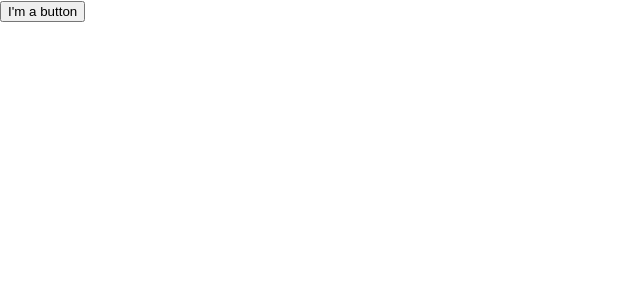
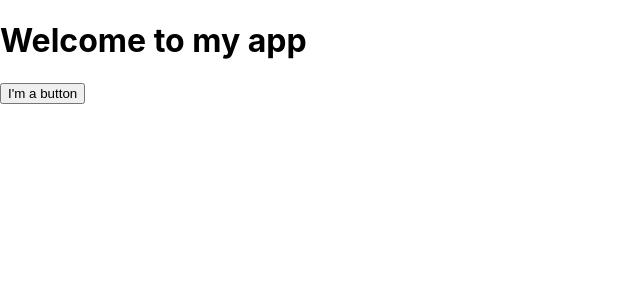
Before and after one commit to sadik312/react_practice, a React (Create React App) app in the folder react-tutorial/: page / in a window 1280 px wide. Shown: the top 300 px of the page, without its empty margins (0-640 px from the left). Built offline with nearby package versions, Linux system fonts and the light colour scheme.

Commit message:
nested button into another component

```diff
--- a/react-tutorial/src/App.js
+++ b/react-tutorial/src/App.js
@@ -30,4 +30,11 @@ function App() {
   );
 }
 
-export default App;
+export default function MyApp() {
+  return (
+    <div>
+      <h1>Welcome to my app</h1>
+    <App />
+    </div>
+  );
+}
```
